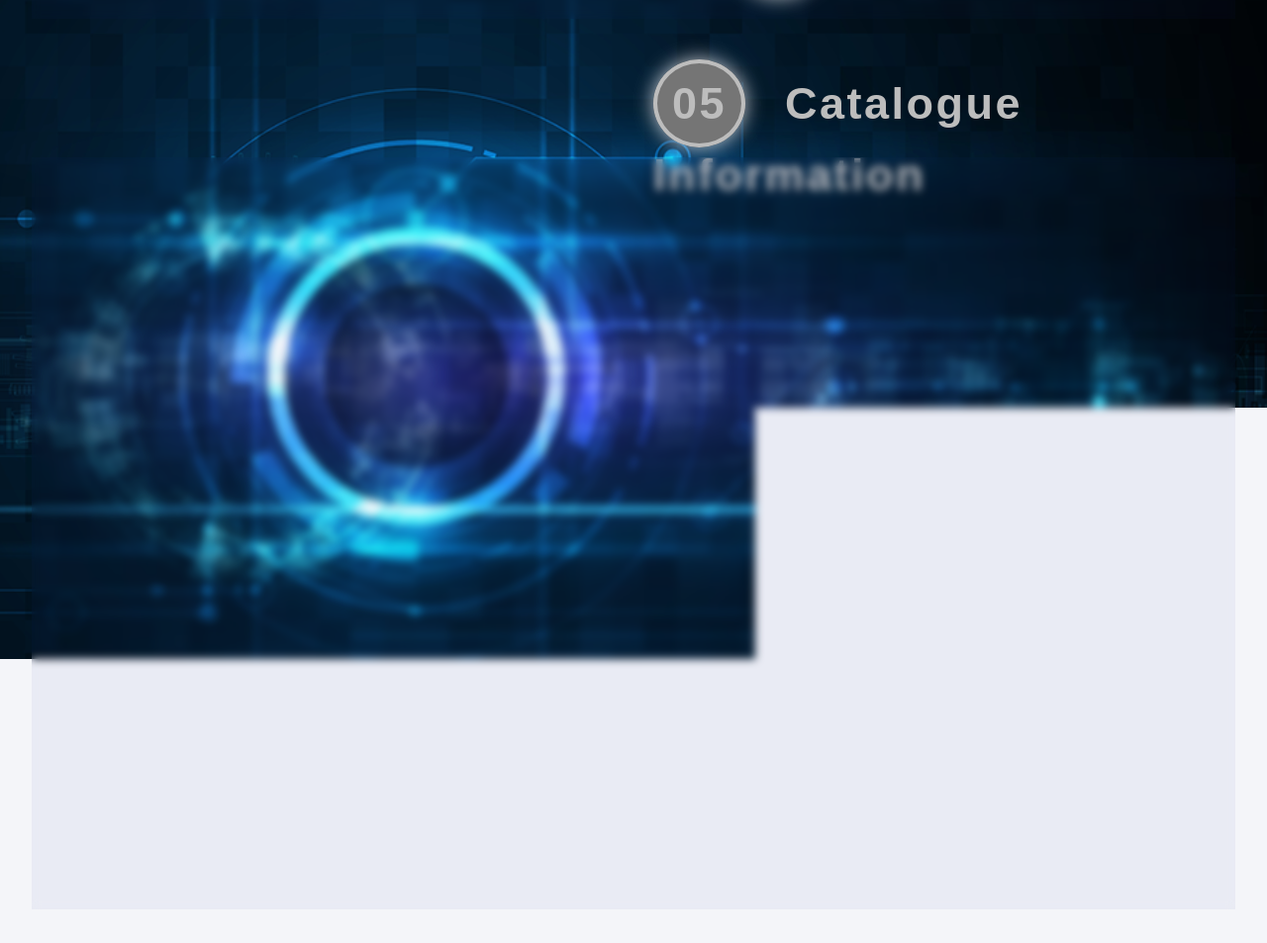
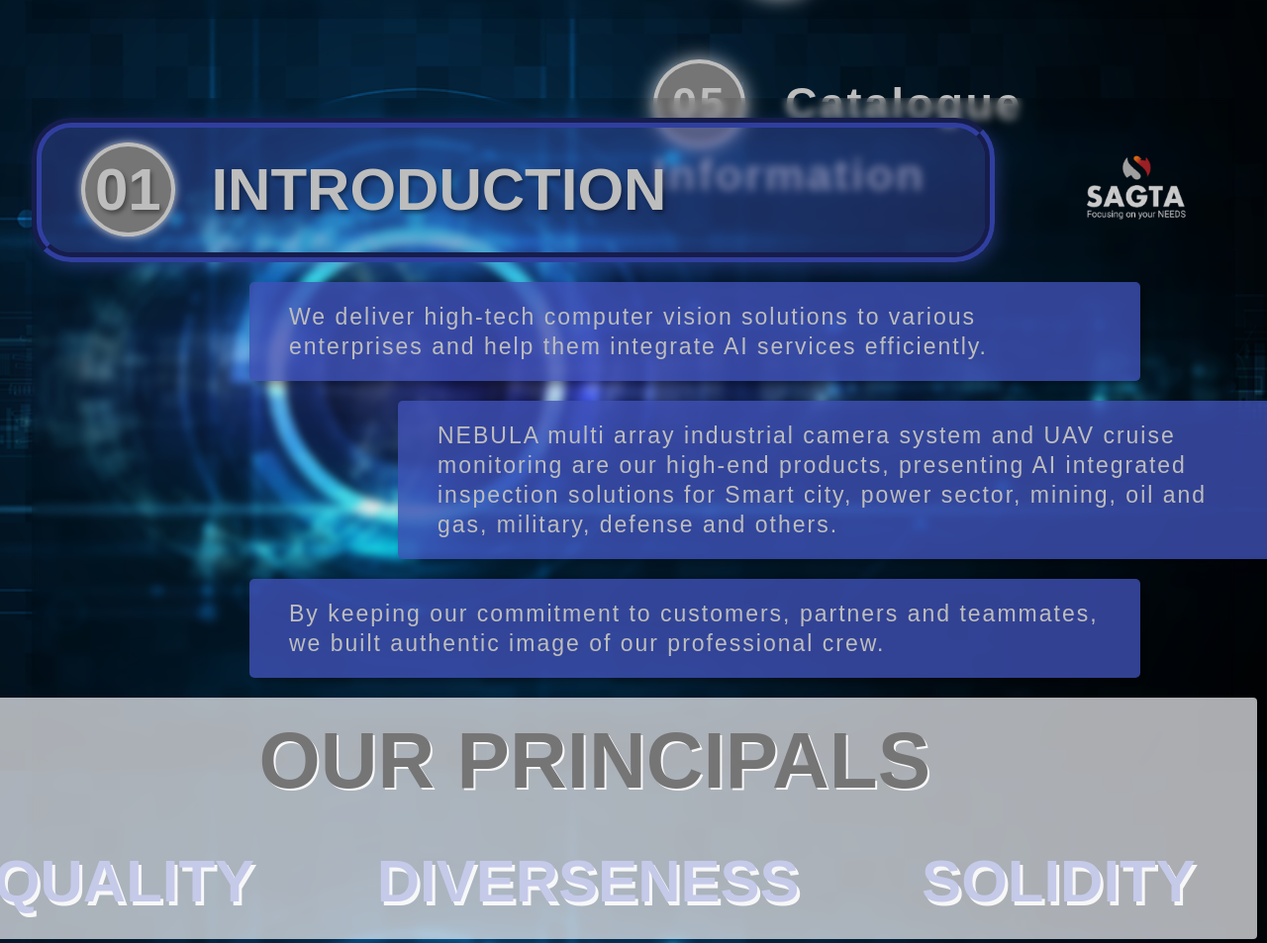
Before and after one commit to Yakub-Egamnazarov/Nebula-project, a website: page index.html in a window 1280 px wide. Shown: the part 1621-2574 px from the top of the page at 99% size. Drawn offline with Linux system fonts and the light colour scheme; a web font is replaced by a local one.

Commit message:
page-3, heading component, text-component, principals component added to the structure

```diff
--- a/index.html
+++ b/index.html
@@ -42,8 +42,8 @@
                 </h2>
             </div>
 
-            <div class="section-2-logo">
-                <img class=section-2-logo__img src="images/logo-1.png" alt="Sagta Logo">
+            <div class="logo-box">
+                <img class=logo-box__img src="images/logo-1.png" alt="Sagta Logo">
             </div>
 
             <ul class="section-2-cont">
@@ -80,7 +80,59 @@
             </ul>
         </section>
 
-        <section class="section section-1 margin-vertical-big">
+        <section class="section section-1 margin-bottom-big">
+            <div class="page-3">
+
+                <div class="logo-box">
+                    <img class=logo-box__img src="images/logo-1.png" alt="Sagta Logo">
+                </div>
+
+                <div class="heading-box">
+                    <h2 class="heading-box__text">
+                        <span>01</span>
+                        Introduction
+                    </h2>
+                </div>
+
+                <div class="page-3__text-box">
+                    <div class="text-box">
+                        <h2 class="text-box__text">
+                            We deliver high-tech computer vision solutions to various enterprises and help them integrate AI services efficiently.
+                        </h2>
+                    </div>
+                    <div class="text-box text-box--moved">
+                        <h2 class="text-box__text ">
+                            NEBULA multi array industrial camera system and UAV cruise monitoring are our high-end products, presenting AI integrated inspection solutions for Smart city, power sector, mining, oil and gas, military, defense and others.
+                        </h2>
+                    </div>
+                    <div class="text-box">
+                        <h2 class="text-box__text">
+                            By keeping our commitment to customers, partners and teammates, we built authentic image of our professional crew.
+                        </h2>
+                    </div>
+                </div>
+
+                <div class="principals margin-bottom-big">
+                    <h1 class="principals__heading">Our Principals</h1>
+                    <div>
+                        <h2 class="principals__text principals__text--1">Quality</h2>
+                        <h2 class="principals__text principals__text--2">Diverseness</h2>
+                        <h2 class="principals__text principals__text--3">Solidity</h2>
+                    </div>
+
+                </div>
+            </div>
+        </section>
+        <section class="section section-1 margin-bottom-big">
+
+        </section>
+        <section class="section section-1 margin-bottom-big">
+
+        </section>
+        <section class="section section-1 margin-bottom-big">
+
+        </section>
+        <section class="section section-1 margin-bottom-big">
 
         </section>
     </div>
--- a/sass/abstract/_variables.scss
+++ b/sass/abstract/_variables.scss
@@ -1,13 +1,12 @@
 $color-primary: #3F51B5;
 $color-primary-light: #C5CAE9;
 $color-primary-dark: #303F9F;
+$color-primary-dark-2: #1e296d;
+
 
 $color-secondary: #FFC107;
 $color-secondary-light: #FFECB3;
 $color-secondary-dark: #FFA000;
-
-
-
 
 
 $color-grey-1: #f4f5f9;
--- a/sass/base/_typography.scss
+++ b/sass/base/_typography.scss
@@ -49,7 +49,3 @@ body {
 
 
 }
-
-.section-2 {
-
-}
--- /dev/null
+++ b/sass/components/_heading-box.scss
@@ -0,0 +1,29 @@
+.heading-box {
+    margin-top: 2rem;
+    width: 80%;
+    padding: 1.5rem 4rem;
+
+    background-color: rgba($color-primary, .4);
+    border: 10px groove $color-primary-dark;
+    border-radius: 4rem;
+
+
+    box-shadow: 4px 6px 16px rgba($color-primary, .4);
+
+    &__text {
+        font-size: 6rem;
+        color: $color-grey-2;
+        text-transform: uppercase;
+
+        text-shadow: 2px 3px 4px rgba($color-black, .4);
+    }
+
+    span {
+        margin-right: 2rem;
+        padding: 1rem;
+        border-radius: 50%;
+        border: 4px solid $color-grey-2;
+        background-color: $color-grey-3;
+        box-shadow: 0px 0px 10px rgba($color-grey-1, .8);
+    }
+}
--- /dev/null
+++ b/sass/components/_logo-box.scss
@@ -0,0 +1,12 @@
+.logo-box {
+    width: 10rem;
+
+    position: absolute;
+    top: 5rem;
+    right: 5rem;
+
+
+    &__img {
+        width: 100%;
+    }
+}
--- /dev/null
+++ b/sass/components/_principals.scss
@@ -0,0 +1,30 @@
+.principals {
+    margin-left: -10rem;
+    width: 110%;
+
+    background-color: rgba($color-grey-1, .7);
+    text-align: center;
+
+    border-radius: 4px;
+
+    &__heading {
+        font-size: 8rem;
+        color: $color-grey-3;
+        text-transform: uppercase;
+        text-shadow: 2px 2px rgba($color-white, .9);
+    }
+
+    div {
+        display: flex;
+        justify-content: space-around;
+
+    }
+
+    &__text {
+        padding: 1rem 2rem;
+        color: $color-primary-light;
+        font-size: 6rem;
+        text-transform: uppercase;
+        text-shadow: 3px 4px rgba($color-white, .9);
+    }
+}
--- /dev/null
+++ b/sass/components/_text-box.scss
@@ -0,0 +1,28 @@
+.text-box {
+    margin: 2rem;
+    padding: 2rem 4rem;
+
+    width: 90rem;
+
+    border-radius: 5px;
+    background-color: rgba($color-primary, .8);
+    box-shadow: 4px 4px 8px rgba($color-black, .4);
+
+    &__text {
+        line-height: 3rem;
+        font-size: 2.3rem;
+        font-weight: 400;
+        color: $color-grey-2;
+        letter-spacing: 2px;
+
+
+    }
+
+    &--moved {
+        transform: translateX(15rem);
+    }
+
+
+
+
+}
--- a/sass/layout/_section.scss
+++ b/sass/layout/_section.scss
@@ -1,12 +1,12 @@
 .section {
     // padding: 0 2rem;
     width: 95%;
-    height: 95vh;
+    min-height: 95vh;
     position: relative;
 
     // border: 1px dashed red;
 
-    background-color: rgba($color-primary-dark, .05);
+    background-color: rgba($color-black, .1);
     backdrop-filter: blur(4px);
 }
 
@@ -83,19 +83,6 @@
         }
     }
 
-    &-logo {
-        width: 10rem;
-
-        position: absolute;
-        top: 5rem;
-        right: 10rem;
-
-
-        &__img {
-            width: 100%;
-        }
-    }
-
     &-cont {
 
         position: absolute;
--- a/sass/main.scss
+++ b/sass/main.scss
@@ -8,8 +8,13 @@
 @import "base/utilities";
 
 @import "components/buttons";
+@import "components/heading-box";
+@import "components/logo-box";
+@import "components/principals";
+@import "components/text-box";
 
 @import "layout/grid";
 @import "layout/section";
 
 @import "pages/main";
+@import "pages/page-3";
--- /dev/null
+++ b/sass/pages/_page-3.scss
@@ -0,0 +1,6 @@
+.page-3 {
+    &__text-box {
+        margin-top: 2rem;
+        margin-left: 20rem;
+    }
+}
```
Also changed, not shown: css/style.css.
